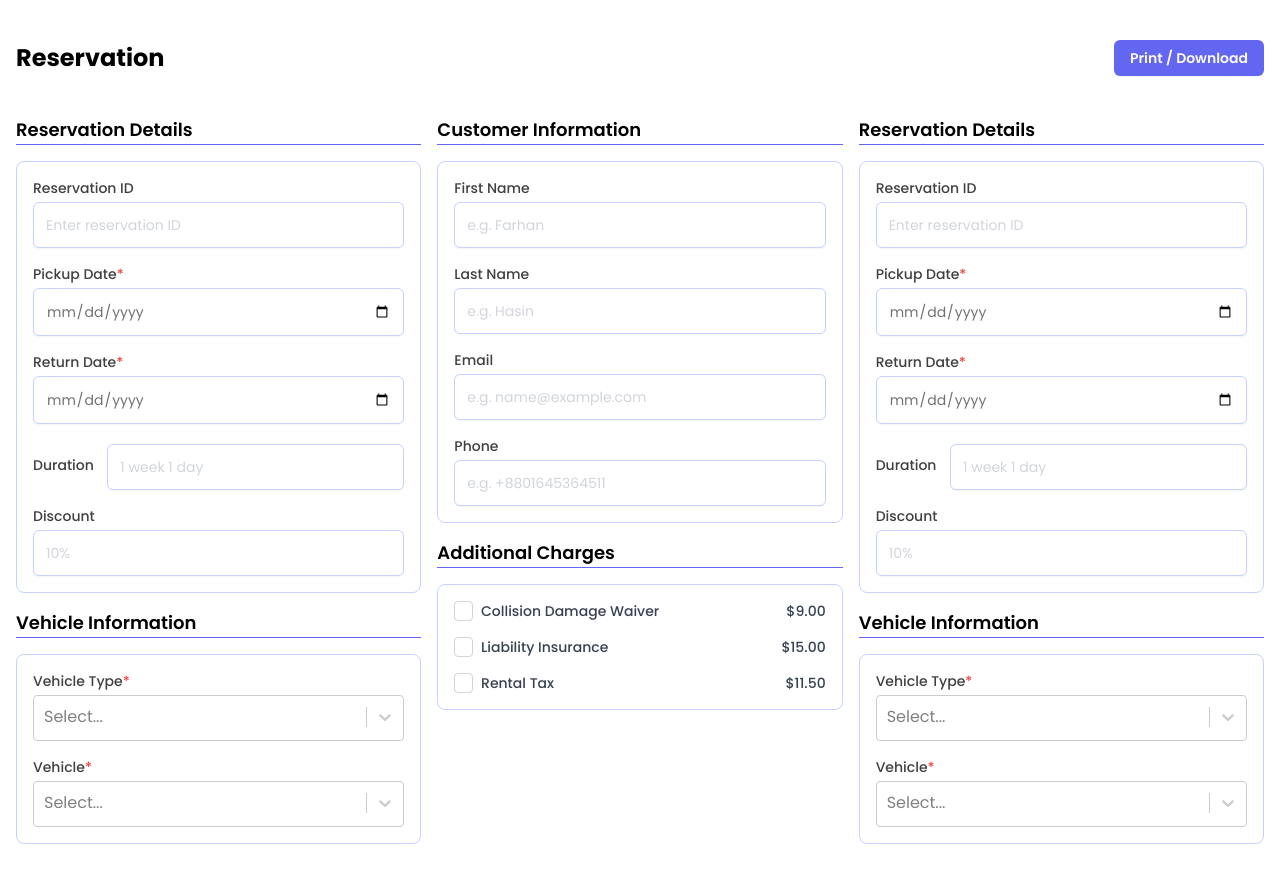
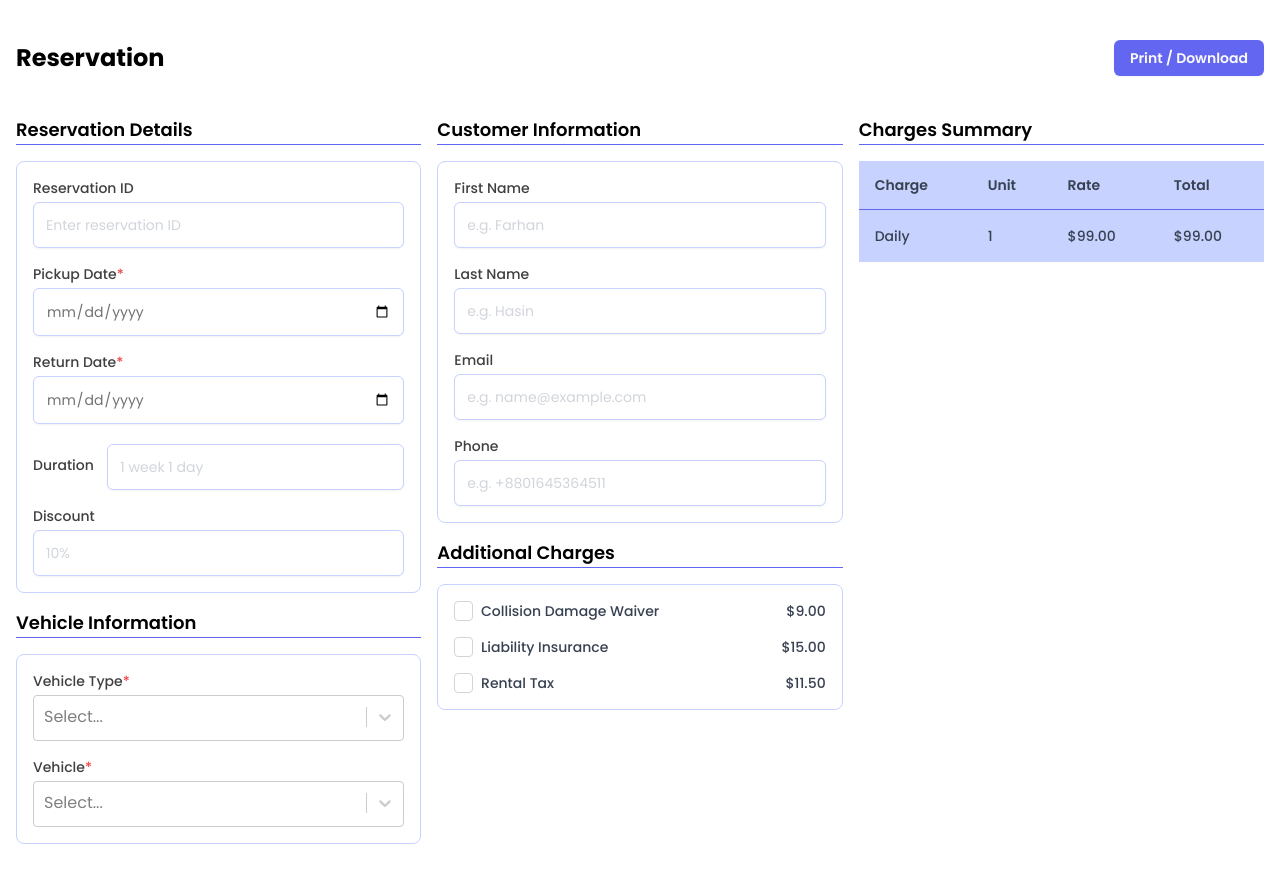
Before and after one commit to farhanhasindipro25/car-rental-service-mern, a Next.js app in the folder client/: page / in a window 1280 px wide. Built offline with nearby package versions, Linux system fonts and the light colour scheme.

Commit message:
feat: Added charges summary component

```diff
--- a/client/app/_libs/components/forms/ChargesSummary.jsx
+++ b/client/app/_libs/components/forms/ChargesSummary.jsx
@@ -1,7 +1,57 @@
-import React from 'react'
+import React from "react";
 
 export default function ChargesSummary() {
   return (
-    <div>ChargesSummary</div>
-  )
+    <div className="space-y-4 w-full">
+      <h2 className="text-lg font-semibold border-b border-indigo-500">
+        Charges Summary
+      </h2>
+      <table className="min-w-full divide-y divide-indigo-500">
+        <thead>
+          <tr className="bg-indigo-200">
+            <th
+              scope="col"
+              className="px-4 py-3.5 text-left text-sm font-semibold text-gray-700 truncate"
+            >
+              Charge
+            </th>
+            <th
+              scope="col"
+              className="px-4 py-3.5 text-left text-sm font-semibold text-gray-700 truncate"
+            >
+              Unit
+            </th>
+            <th
+              scope="col"
+              className="px-4 py-3.5 text-left text-sm font-semibold text-gray-700"
+            >
+              Rate
+            </th>
+            <th
+              scope="col"
+              className="py-3.5 pl-4 pr-4 text-left text-sm font-semibold text-gray-700 sm:pr-6 truncate"
+            >
+              Total
+            </th>
+          </tr>
+        </thead>
+        <tbody className="bg-indigo-200 divide-y divide-indigo-500">
+          <tr>
+            <td className="p-4 text-sm font-medium text-left text-gray-700 whitespace-nowrap">
+              Daily
+            </td>
+            <td className="p-4 text-sm font-medium text-left text-gray-700 whitespace-nowrap">
+              1
+            </td>
+            <td className="p-4 text-sm font-medium text-left text-gray-700 whitespace-nowrap">
+              $99.00
+            </td>
+            <td className="p-4 text-sm font-medium text-left text-gray-700 whitespace-nowrap">
+              $99.00
+            </td>
+          </tr>
+        </tbody>
+      </table>
+    </div>
+  );
 }
--- a/client/app/page.jsx
+++ b/client/app/page.jsx
@@ -1,4 +1,5 @@
 import AdditionalChargesForm from "./_libs/components/forms/AdditionalChargesForm";
+import ChargesSummary from "./_libs/components/forms/ChargesSummary";
 import CustomerInformationForm from "./_libs/components/forms/CustomerInformationForm";
 import ReservationDetailsForm from "./_libs/components/forms/ReservationDetailsForm";
 import VehicleInformationForm from "./_libs/components/forms/VehicleInformationForm";
@@ -21,8 +22,7 @@ export default function Home() {
           <AdditionalChargesForm />
         </div>
         <div className="space-y-4">
-          <ReservationDetailsForm />
-          <VehicleInformationForm />
+          <ChargesSummary />
         </div>
       </div>
     </div>
```
